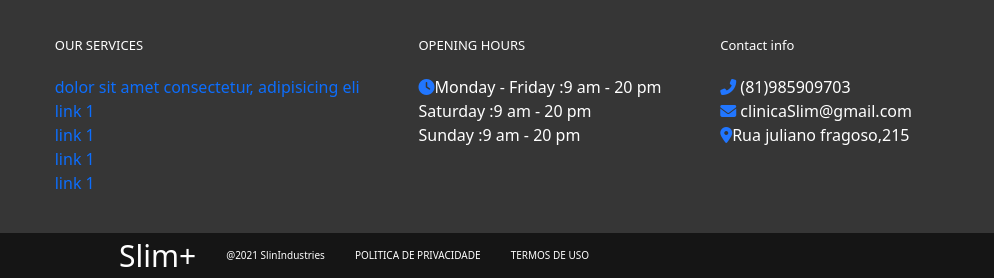
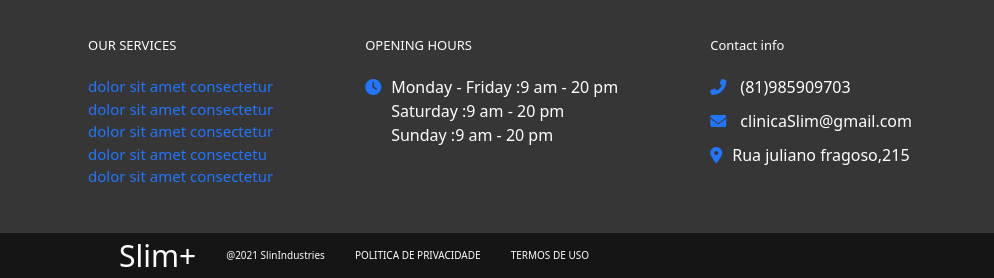
Before and after one commit to edsay12/Projeto_Web-1, a plain HTML site: page index.html in a window 1280 px wide. Shown: the part 4371-4649 px from the top of the page, 286-1280 px from the left. Drawn offline with nearby package versions, Linux system fonts and the light colour scheme.

Commit message:
footer terminado

```diff
--- a/index.html
+++ b/index.html
@@ -676,12 +676,12 @@
                     <div class="link_Title">
                         OUR SERVICES
                     </div>
-                    <div class="link_section" >
-                        <a href="">dolor sit amet consectetur, adipisicing eli </a>
-                        <a href="">link 1 </a>
-                        <a href="">link 1 </a>
-                        <a href="">link 1 </a>
-                        <a href="">link 1 </a>
+                    <div class="link_section">
+                        <a href="">dolor sit amet consectetur</a>
+                        <a href="">dolor sit amet consectetur</a>
+                        <a href="">dolor sit amet consectetur</a>
+                        <a href="">dolor sit amet consectetu</a>
+                        <a href="">dolor sit amet consectetur</a>
                     </div>
                 </nav>
 
@@ -690,9 +690,20 @@
                     <div class="link_Title">
                         OPENING HOURS
                     </div>
-                    <li style="list-style: none;"><i class="fas fa-clock icon_blue"></i>Monday - Friday :9 am - 20 pm </li>
-                    <li style="list-style: none;"> Saturday :9 am - 20 pm </li>
-                    <li style="list-style: none;"> Sunday :9 am - 20 pm </li>
+                    <div class="links" style="display: flex;">
+                        <div>
+                            <i class="fas fa-clock icon_blue"></i>
+                        </div>
+
+                        <div>
+                            <li style="list-style: none;"></i>Monday - Friday :9 am - 20
+                                pm
+                            </li>
+                            <li style="list-style: none;"> Saturday :9 am - 20 pm </li>
+                            <li style="list-style: none;"> Sunday :9 am - 20 pm </li>
+                        </div>
+                    </div>
+
                 </nav>
 
                 <div class="footer_social_medias">
@@ -716,8 +727,8 @@
 
         </div>
 
-        <section style="background-color: #0000009a; margin-top: 30px;" >
-            <div class="footer_downside container" >
+        <section style="background-color: #0000009a; margin-top: 30px;">
+            <div class="footer_downside container">
                 <div class="logo">
                     Slim+
                 </div>
--- a/style.css
+++ b/style.css
@@ -543,6 +543,9 @@ footer .footer_upside{
     align-items: center;
     margin-top: 40px;
 }
+footer .footer_upside i{
+    margin-right: 10px;
+}
 
 footer .footer_upside .footer_links{
     display: flex;
@@ -550,18 +553,21 @@ footer .footer_upside .footer_links{
     width: 100%;
 }
 footer .footer_upside .footer_links a{
-    color: #2176FF];
+    color: #2176FF;
     text-decoration: none;
 
 }
-/* footer .footer_upside .footer_links link{
-    display: flex;
-    flex-direction: column;
-} */
+ footer .footer_upside .footer_social_medias li {
+    margin-bottom: 10px;
+}
 
 footer .footer_upside .footer_links .link .link_section{
     display: flex;
     flex-direction: column;
+}
+footer .footer_upside .footer_links .link .link_section a{
+    font-size: 15px;
+
 }
 
 footer .footer_social_medias{
```
